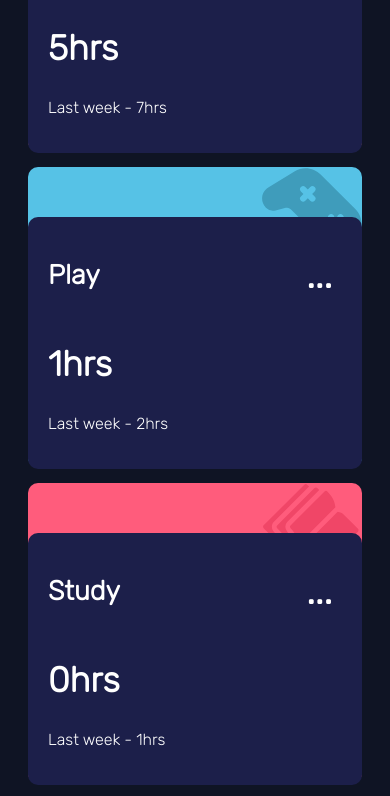
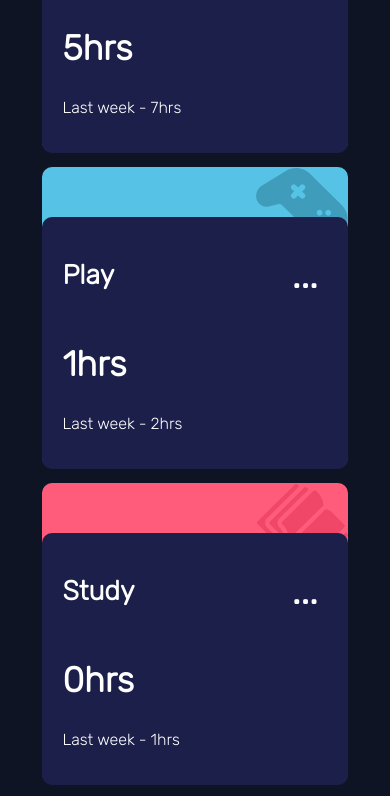
Before and after one commit to AlanSugito/time-tracker, a website: page index.html in a window 390 px wide. Shown: the part 750-1546 px from the top of the page. Drawn offline with Linux system fonts and the light colour scheme.

Commit message:
updating layout

```diff
--- a/src/style.css
+++ b/src/style.css
@@ -6,21 +6,20 @@
 body{
     display: flex;
     justify-content: center;
-    flex-direction: column;
+    flex-wrap: wrap;
     background-color: hsl(226, 43%, 10%);
+
+
 }
 .container{
     display: grid;
     grid-template-columns: repeat (3, 1fr );
-    /* outline: 2px solid black; */
     grid-template-areas:
      "profile work play study"
      "profile exercise social selfcare";
     gap: 1em;
-    /* height: 500px; */
     position: relative;
     margin-top: 100px;
-    padding: 20px;
 }
 .card-profile{
     width: 100%;
@@ -57,7 +56,6 @@ body{
     font-weight: 300;
 }
 .avatar{
-    /* min-width: 10%; */
     width: 40%;
     outline: 2px solid white;
     border-radius: 50%;
@@ -81,19 +79,11 @@ body{
 .card-profile ul li:hover{
     color: white;
 }
-/* .card-container{
-    display: grid;
-    grid-template-columns: repeat (3, 1fr);
-    grid-area:
-     "work play study"
-     "exercise social selfcare";
-} */
+
 .transition{
     animation: change 1s forwards;
 }
-/* .active{
-    color: red !important;
-} */
+
 
 @keyframes change {
     from{
@@ -125,7 +115,8 @@ body{
          "study"
          "exercise"
          "social"
-         "selfcare"
+         "selfcare";
+         padding: 20px;
     }
     .card{
         width: 100%;
```
